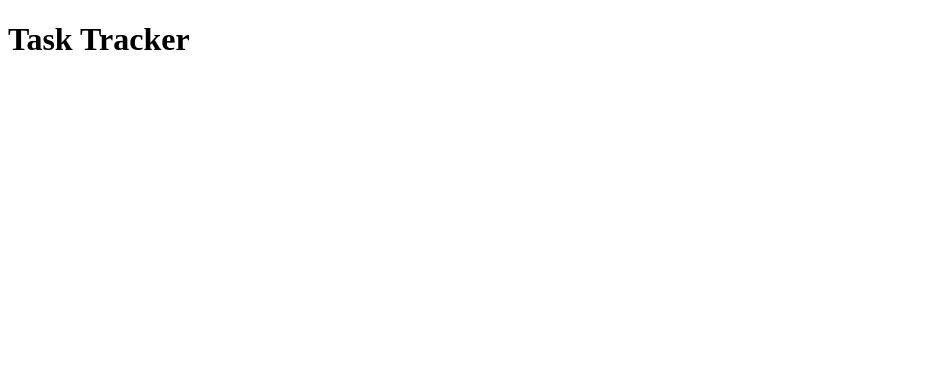
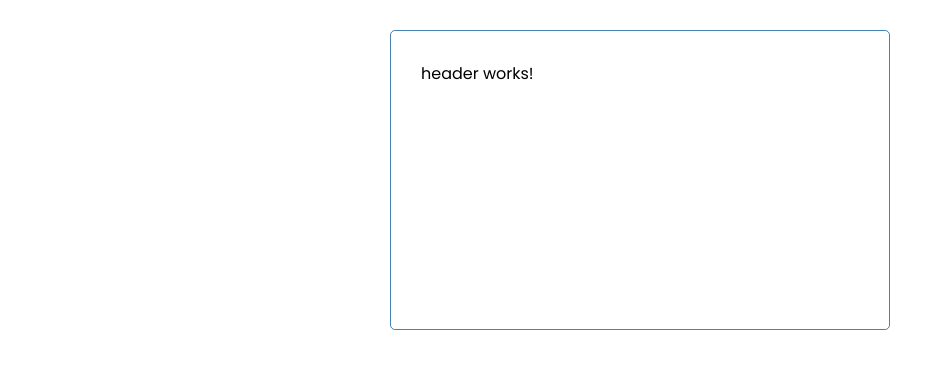
Before and after one commit to Pluxlite/Angular-program, an Angular app: page / in a window 1280 px wide. Shown: the top 368 px of the page, without its empty margins (0-945 px from the left). Built offline with nearby package versions, Linux system fonts and the light colour scheme.

Commit message:
Added css and new component

```diff
--- a/src/app/app.component.html
+++ b/src/app/app.component.html
@@ -1 +1,3 @@
-<h1>{{title}}</h1>
+<div class="container">
+    <app-header></app-header>
+</div>
--- a/src/app/app.module.ts
+++ b/src/app/app.module.ts
@@ -2,10 +2,12 @@
 import { BrowserModule } from '@angular/platform-browser';
 
 import { AppComponent } from './app.component';
+import { HeaderComponent } from './components/header/header.component';
 
 @NgModule({
   declarations: [
-    AppComponent
+    AppComponent,
+    HeaderComponent
   ],
   imports: [
     BrowserModule
--- /dev/null
+++ b/src/app/components/header/header.component.html
@@ -0,0 +1 @@
+<p>header works!</p>
--- /dev/null
+++ b/src/app/components/header/header.component.ts
@@ -0,0 +1,15 @@
+import { Component, OnInit } from '@angular/core';
+
+@Component({
+  selector: 'app-header',
+  templateUrl: './header.component.html',
+  styleUrls: ['./header.component.css']
+})
+export class HeaderComponent implements OnInit {
+
+  constructor() { }
+
+  ngOnInit(): void {
+  }
+
+}
--- a/src/styles.css
+++ b/src/styles.css
@@ -1 +1,76 @@
-/* You can add global styles to this file, and also import other style files */
+@import url("https://fonts.googleapis.com/css2?family=Poppins:wght@300;400&display=swap");
+
+* {
+  box-sizing: border-box;
+  margin: 0;
+  padding: 0;
+}
+
+body {
+  font-family: "Poppins", sans-serif;
+}
+
+.container {
+  max-width: 500px;
+  margin: 30px auto;
+  overflow: auto;
+  min-height: 300px;
+  border: 1px solid steelblue;
+  padding: 30px;
+  border-radius: 5px;
+}
+.btn {
+  display: inline-block;
+  background: #000;
+  color: #fff;
+  border: none;
+  padding: 10px 20px;
+  margin: 5px;
+  border-radius: 5px;
+  cursor: pointer;
+  text-decoration: none;
+  font-size: 15px;
+  font-family: inherit;
+}
+.btn:focus {
+  outline: none;
+}
+.btn:active {
+  transform: scale(0.98);
+}
+
+.btn-block {
+  display: block;
+  width: 100%;
+}
+
+.form-control {
+  margin: 20px 0;
+}
+
+.form-control label {
+  display: block;
+}
+
+.form-control input {
+  width: 100%;
+  height: 40px;
+  margin: 5px;
+  padding: 3px 7px;
+  font-size: 17px;
+}
+
+.form-control-check {
+  display: flex;
+  align-items: center;
+  justify-content: space-between;
+}
+
+.form-control-check label {
+  flex: 1;
+}
+
+.form-control-check input {
+  flex: 2;
+  height: 20px;
+}
```
Also changed, not shown: src/app/components/header/header.component.css (added), 1 other file (tests, documents, lock files or other folders).
